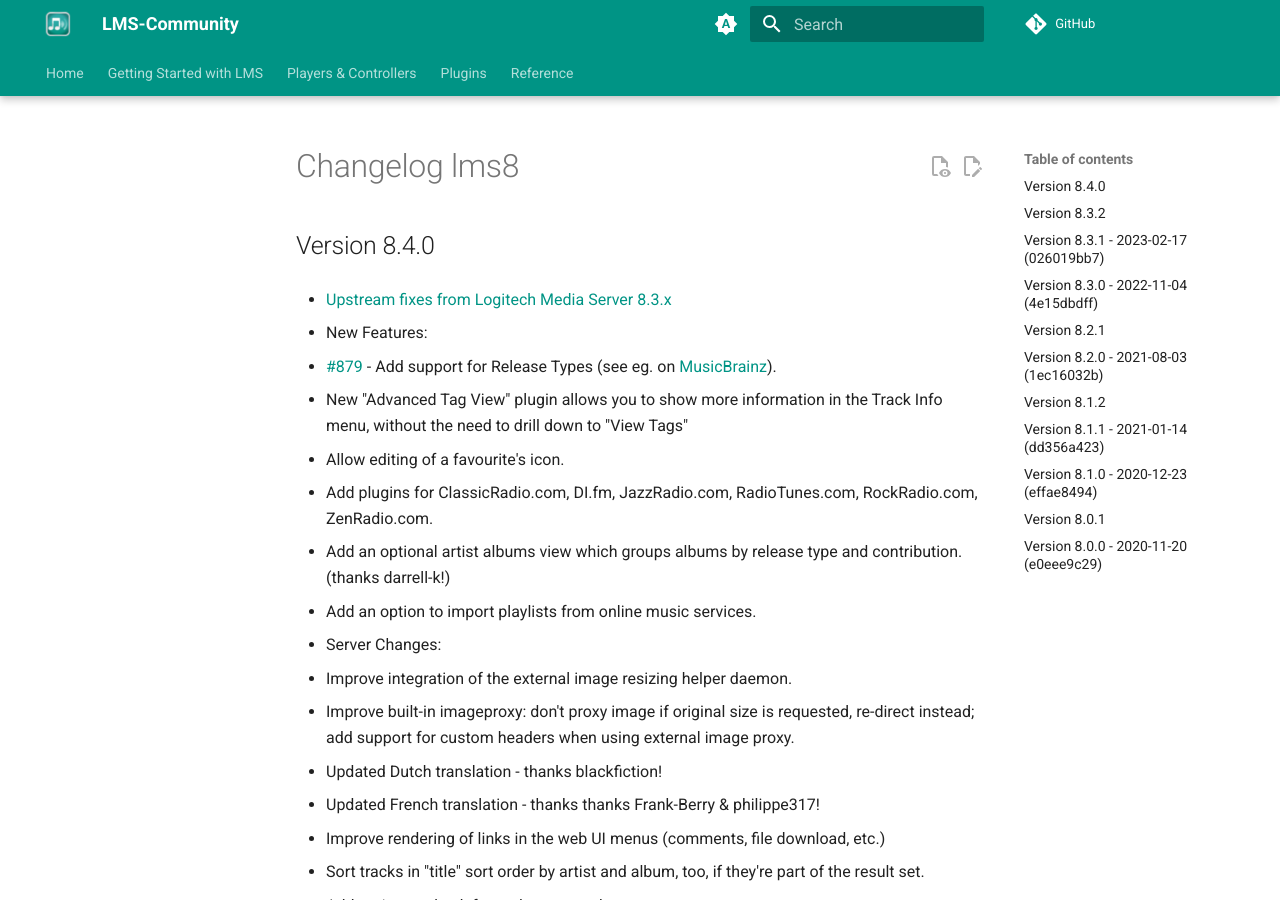
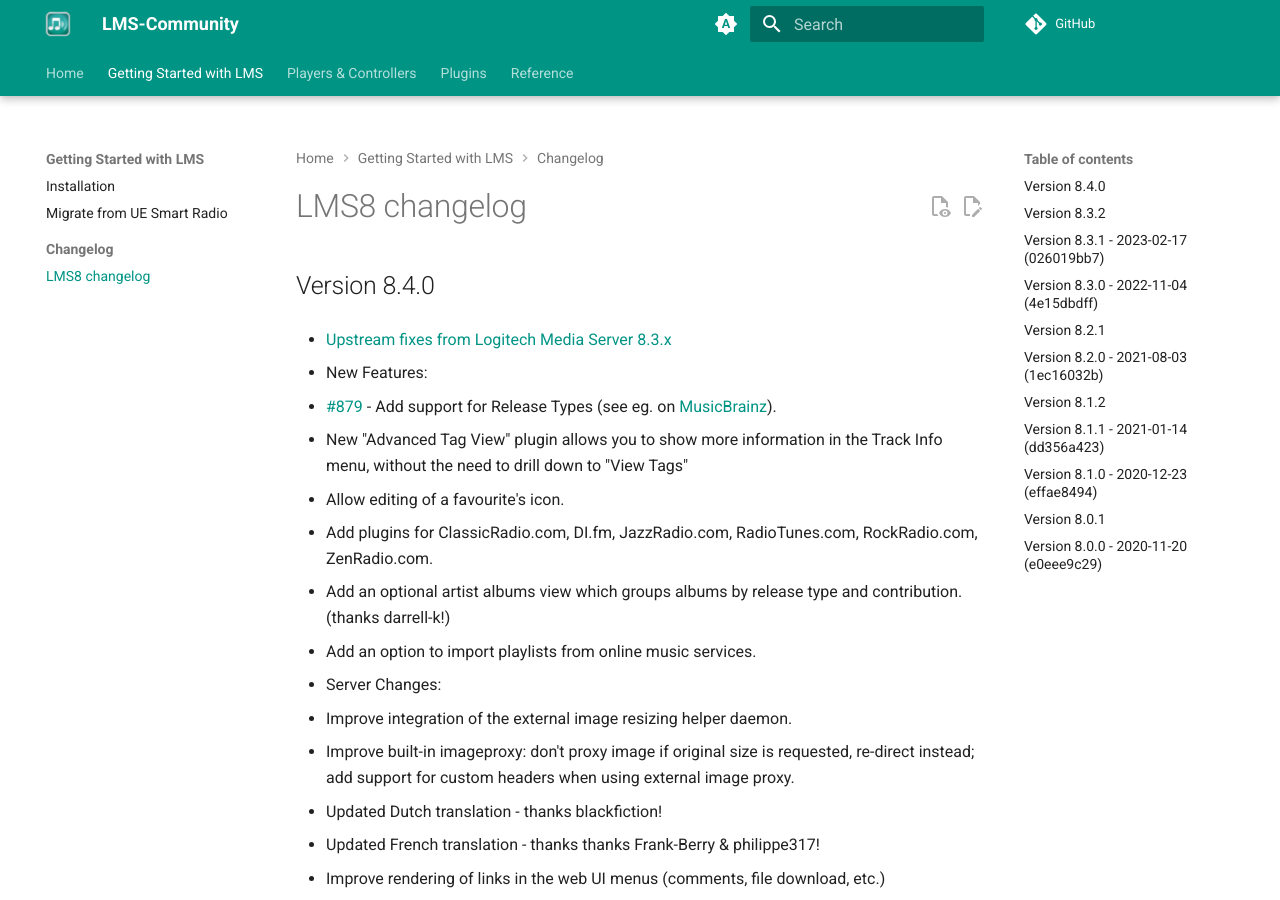
Before and after one commit to LMS-Community/lms-community.github.io, an MkDocs documentation site: the page built from docs/getting-started/changelog-lms8.md, in a window 1280 px wide and 900 px high. Built offline with MkDocs 1.6.1 and Material for MkDocs 9.7.7, drawn with Linux system fonts in a browser that asks for light colours; comment, search, counter and statistics services are not loaded.

Commit message:
Add Changelog to navigation

```diff
--- a/mkdocs.yml
+++ b/mkdocs.yml
@@ -15,6 +15,7 @@
     - navigation.tabs.sticky
     - navigation.path
     - navigation.expand
+    - navigation.sections
     - navigation.instant
     - navigation.instant.progress
   palette:
@@ -61,6 +62,8 @@
   - Getting Started with LMS:
     - Installation: getting-started/index.md
     - Migrate from UE Smart Radio: getting-started/migrate-from-uesr.md
+    - Changelog:
+      - LMS8 changelog: getting-started/changelog-lms8.md
   - Players & Controllers:
     - players-and-controllers/index.md
     - Hardware based:
```
